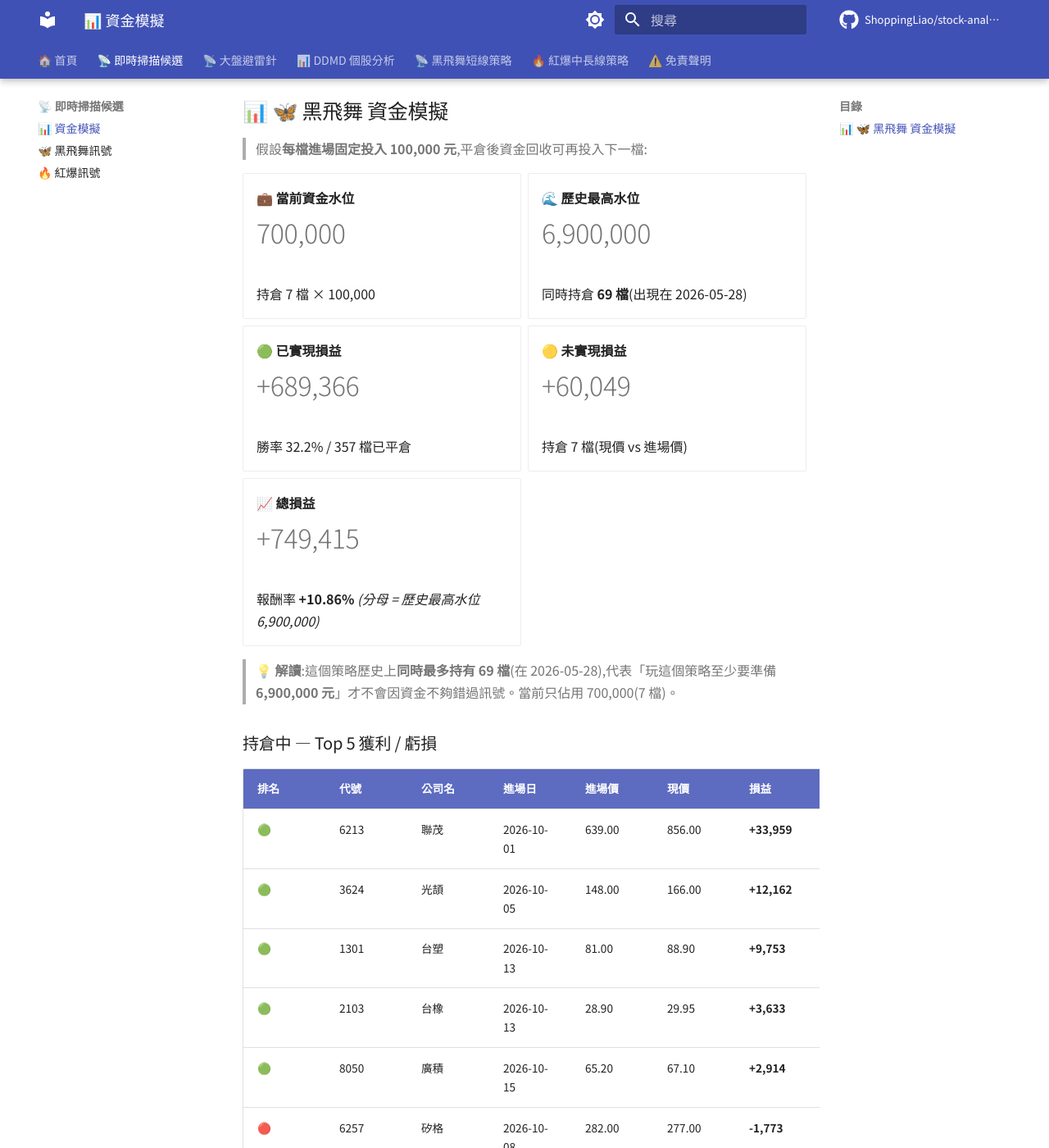
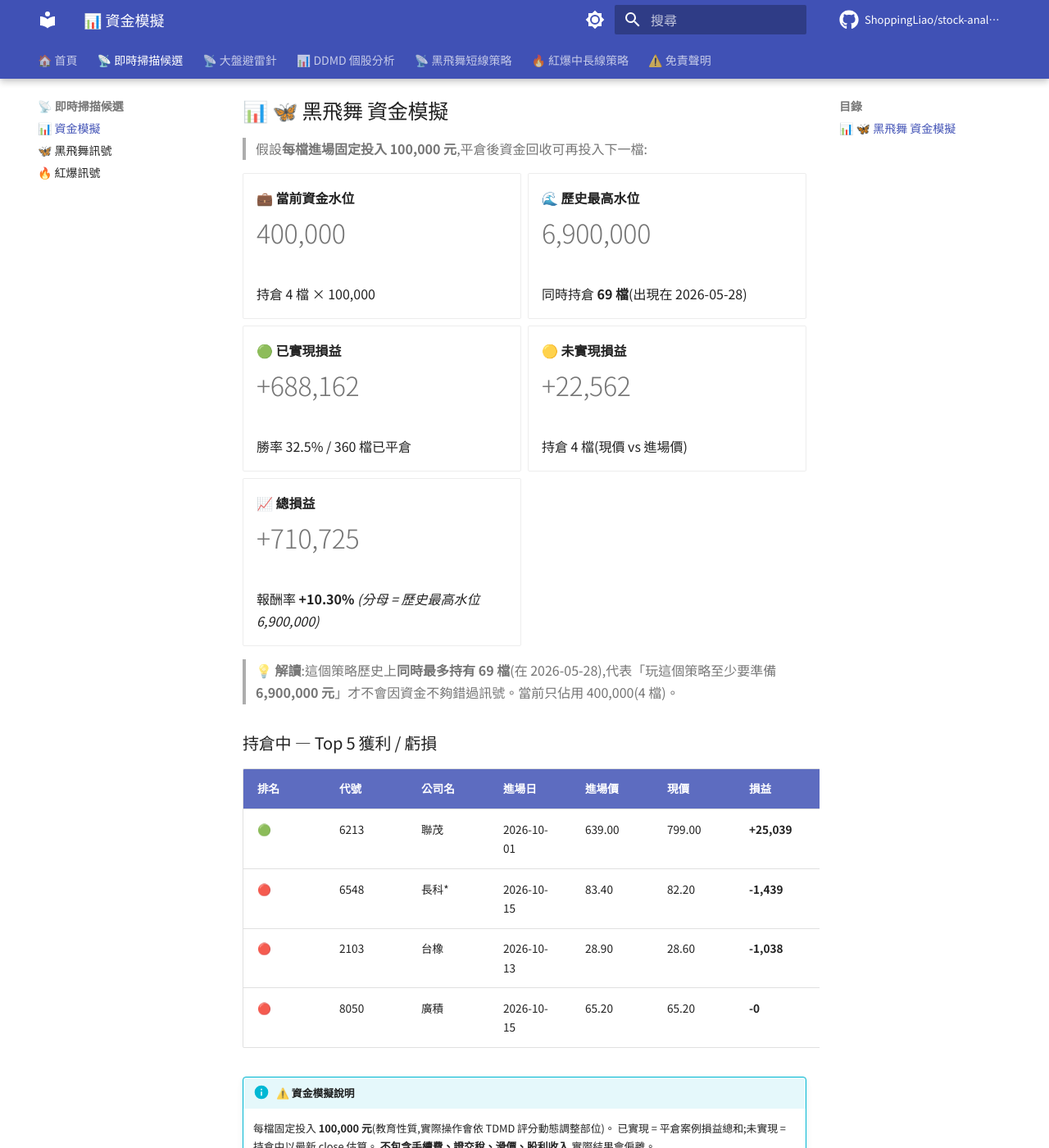
Before and after one commit to ShoppingLiao/stock-analysis-public, an MkDocs documentation site: the page built from docs/signals_capital.md, in a window 1280 px wide and 1400 px high, scrolled down 359 px. Shown: the whole window at 82% size. Built offline with MkDocs 1.6.1 and Material for MkDocs 9.7.7, drawn with Linux system fonts in a browser that asks for light colours; comment, search, counter and statistics services are not loaded; some of the changed text lies outside the part shown.

Commit message:
docs(signals): update BB + RB + capital (2026-10-15)

```diff
--- a/docs/signals_capital.md
+++ b/docs/signals_capital.md
@@ -17,9 +17,9 @@
 
 -   **💼 當前資金水位**
 
-    # 700,000
+    # 400,000
 
-    持倉 7 檔 × 100,000
+    持倉 4 檔 × 100,000
 
 -   **🌊 歷史最高水位**
 
@@ -29,37 +29,34 @@
 
 -   **🟢 已實現損益**
 
-    # +689,366
+    # +688,162
 
-    勝率 32.2% / 357 檔已平倉
+    勝率 32.5% / 360 檔已平倉
 
 -   **🟡 未實現損益**
 
-    # +60,049
+    # +22,562
 
-    持倉 7 檔(現價 vs 進場價)
+    持倉 4 檔(現價 vs 進場價)
 
 -   **📈 總損益**
 
-    # +749,415
+    # +710,725
 
-    報酬率 **+10.86%** _(分母 = 歷史最高水位 6,900,000)_
+    報酬率 **+10.30%** _(分母 = 歷史最高水位 6,900,000)_
 
 </div>
 
-> **💡 解讀**:這個策略歷史上**同時最多持有 69 檔**(在 2026-05-28),代表「玩這個策略至少要準備 **6,900,000 元**」才不會因資金不夠錯過訊號。當前只佔用 700,000(7 檔)。
+> **💡 解讀**:這個策略歷史上**同時最多持有 69 檔**(在 2026-05-28),代表「玩這個策略至少要準備 **6,900,000 元**」才不會因資金不夠錯過訊號。當前只佔用 400,000(4 檔)。
 
 ### 持倉中 — Top 5 獲利 / 虧損
 
 | 排名 | 代號 | 公司名 | 進場日 | 進場價 | 現價 | 損益 | 損益% |
 |------|------|--------|--------|--------|------|------|-------|
-| 🟢 | 6213 | 聯茂 | 2026-10-01 | 639.00 | 856.00 | **+33,959** | **+33.96%** |
-| 🟢 | 3624 | 光頡 | 2026-10-05 | 148.00 | 166.00 | **+12,162** | **+12.16%** |
-| 🟢 | 1301 | 台塑 | 2026-10-13 | 81.00 | 88.90 | **+9,753** | **+9.75%** |
-| 🟢 | 2103 | 台橡 | 2026-10-13 | 28.90 | 29.95 | **+3,633** | **+3.63%** |
-| 🟢 | 8050 | 廣積 | 2026-10-15 | 65.20 | 67.10 | **+2,914** | **+2.91%** |
-| 🔴 | 6257 | 矽格 | 2026-10-08 | 282.00 | 277.00 | **-1,773** | **-1.77%** |
-| 🔴 | 6548 | 長科* | 2026-10-15 | 83.40 | 82.90 | **-600** | **-0.60%** |
+| 🟢 | 6213 | 聯茂 | 2026-10-01 | 639.00 | 799.00 | **+25,039** | **+25.04%** |
+| 🔴 | 6548 | 長科* | 2026-10-15 | 83.40 | 82.20 | **-1,439** | **-1.44%** |
+| 🔴 | 2103 | 台橡 | 2026-10-13 | 28.90 | 28.60 | **-1,038** | **-1.04%** |
+| 🔴 | 8050 | 廣積 | 2026-10-15 | 65.20 | 65.20 | **-0** | **-0.00%** |
 
 !!! info "⚠️ 資金模擬說明"
     每檔固定投入 **100,000 元**(教育性質,實際操作會依 TDMD 評分動態調整部位)。
@@ -94,15 +91,15 @@
 
 -   **🟡 未實現損益**
 
-    # +758,437
+    # +473,788
 
     持倉 52 檔(現價 vs 進場價)
 
 -   **📉 總損益**
 
-    # -6,227
+    # -290,876
 
-    報酬率 **-0.04%** _(分母 = 歷史最高水位 15,900,000)_
+    報酬率 **-1.83%** _(分母 = 歷史最高水位 15,900,000)_
 
 </div>
 
@@ -112,16 +109,16 @@
 
 | 排名 | 代號 | 公司名 | 進場日 | 進場價 | 現價 | 損益 | 損益% |
 |------|------|--------|--------|--------|------|------|-------|
-| 🟢 | 1709 | 和益 | 2026-08-13 | 30.65 | 63.80 | **+108,157** | **+108.16%** |
-| 🟢 | 2033 | 佳大 | 2026-08-28 | 25.65 | 49.50 | **+92,982** | **+92.98%** |
-| 🟢 | 2221 | 大甲 | 2026-09-02 | 83.20 | 140.50 | **+68,870** | **+68.87%** |
-| 🟢 | 2466 | 冠西電 | 2026-10-01 | 128.50 | 213.50 | **+66,148** | **+66.15%** |
-| 🟢 | 3498 | 陽程 | 2026-08-17 | 158.50 | 238.00 | **+50,158** | **+50.16%** |
-| 🔴 | 9933 | 中鼎 | 2026-10-05 | 48.75 | 42.55 | **-12,718** | **-12.72%** |
-| 🔴 | 1727 | 中華化 | 2026-09-23 | 116.50 | 102.00 | **-12,446** | **-12.45%** |
-| 🔴 | 6133 | 金橋 | 2026-09-30 | 29.60 | 26.00 | **-12,162** | **-12.16%** |
-| 🔴 | 9103 | 美德醫療-DR | 2026-10-13 | 7.02 | 6.32 | **-9,972** | **-9.97%** |
-| 🔴 | 3219 | 倚強股份 | 2026-09-30 | 131.50 | 120.50 | **-8,365** | **-8.37%** |
+| 🟢 | 2033 | 佳大 | 2026-08-28 | 25.65 | 54.40 | **+112,086** | **+112.09%** |
+| 🟢 | 1709 | 和益 | 2026-08-13 | 30.65 | 58.80 | **+91,843** | **+91.84%** |
+| 🟢 | 2221 | 大甲 | 2026-09-02 | 83.20 | 126.50 | **+52,043** | **+52.04%** |
+| 🟢 | 2466 | 冠西電 | 2026-10-01 | 128.50 | 192.50 | **+49,805** | **+49.81%** |
+| 🟢 | 3498 | 陽程 | 2026-08-17 | 158.50 | 231.00 | **+45,741** | **+45.74%** |
+| 🔴 | 1727 | 中華化 | 2026-09-23 | 116.50 | 96.10 | **-17,511** | **-17.51%** |
+| 🔴 | 6133 | 金橋 | 2026-09-30 | 29.60 | 24.80 | **-16,216** | **-16.22%** |
+| 🔴 | 9103 | 美德醫療-DR | 2026-10-13 | 7.02 | 6.03 | **-14,103** | **-14.10%** |
+| 🔴 | 9933 | 中鼎 | 2026-10-05 | 48.75 | 42.40 | **-13,026** | **-13.03%** |
+| 🔴 | 3219 | 倚強股份 | 2026-09-30 | 131.50 | 117.00 | **-11,027** | **-11.03%** |
 
 !!! info "⚠️ 資金模擬說明"
     每檔固定投入 **100,000 元**(教育性質,實際操作會依 TDMD 評分動態調整部位)。
@@ -136,9 +133,9 @@
 
 -   **💼 當前資金水位**
 
-    # 5,900,000
+    # 5,600,000
 
-    BB 700,000 + RB 5,200,000
+    BB 400,000 + RB 5,200,000
 
 -   **🌊 兩策略歷史最高水位**
 
@@ -148,21 +145,21 @@
 
 -   **🟢 已實現損益**
 
-    # -75,298
+    # -76,502
 
-    BB +689,366 + RB -764,664
+    BB +688,162 + RB -764,664
 
 -   **🟡 未實現損益**
 
-    # +818,487
+    # +496,350
 
-    BB +60,049 + RB +758,437
+    BB +22,562 + RB +473,788
 
 -   **📈 總損益**
 
-    # +743,188
+    # +419,848
 
-    報酬率 **+3.26%** _(分母 = 兩策略歷史最高水位)_
+    報酬率 **+1.84%** _(分母 = 兩策略歷史最高水位)_
 
 </div>
 
```
Also changed, not shown: docs/signals_black_butterfly.md (+14 -16 lines), docs/signals_red_burst.md (+5 -1 lines).
